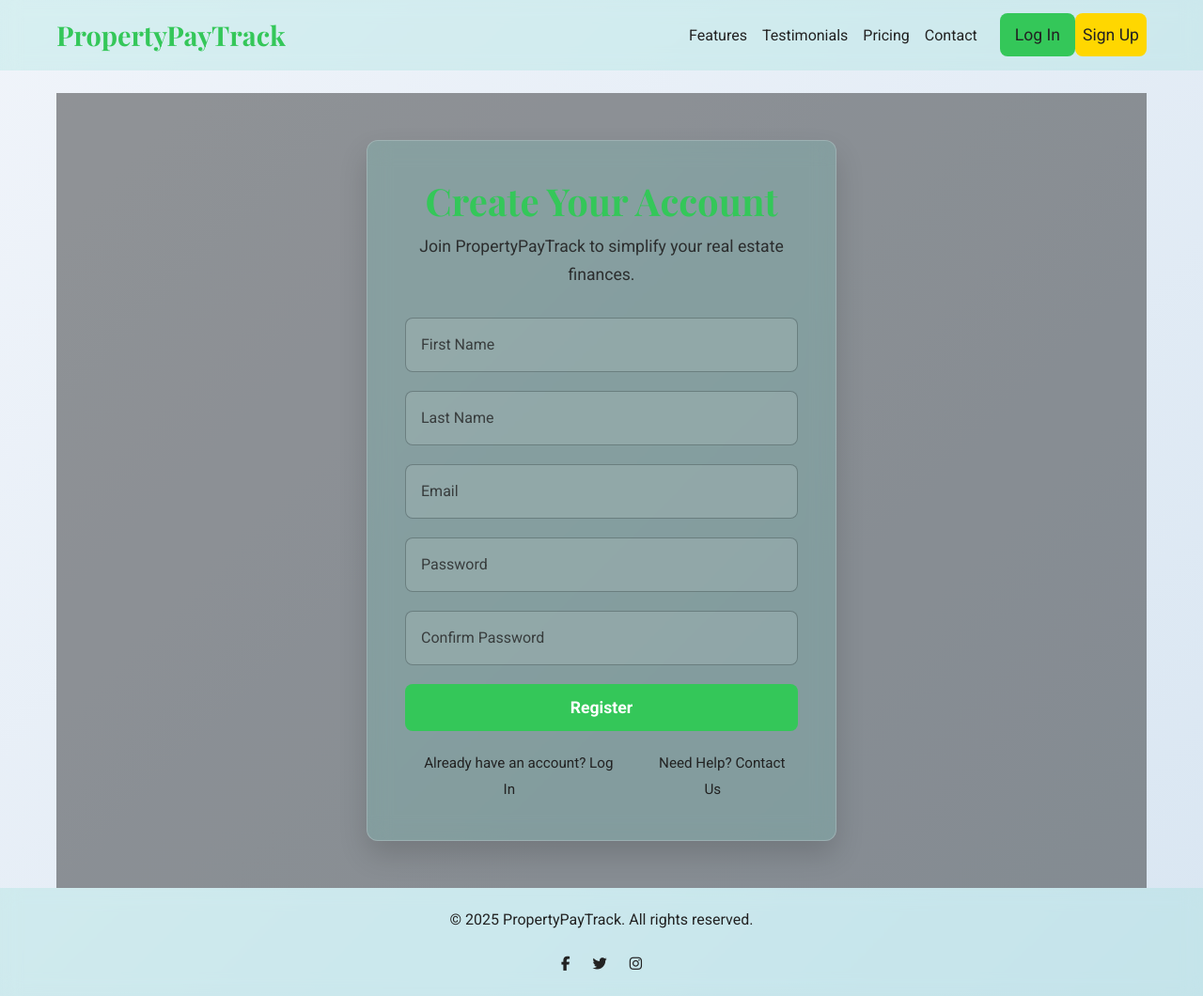
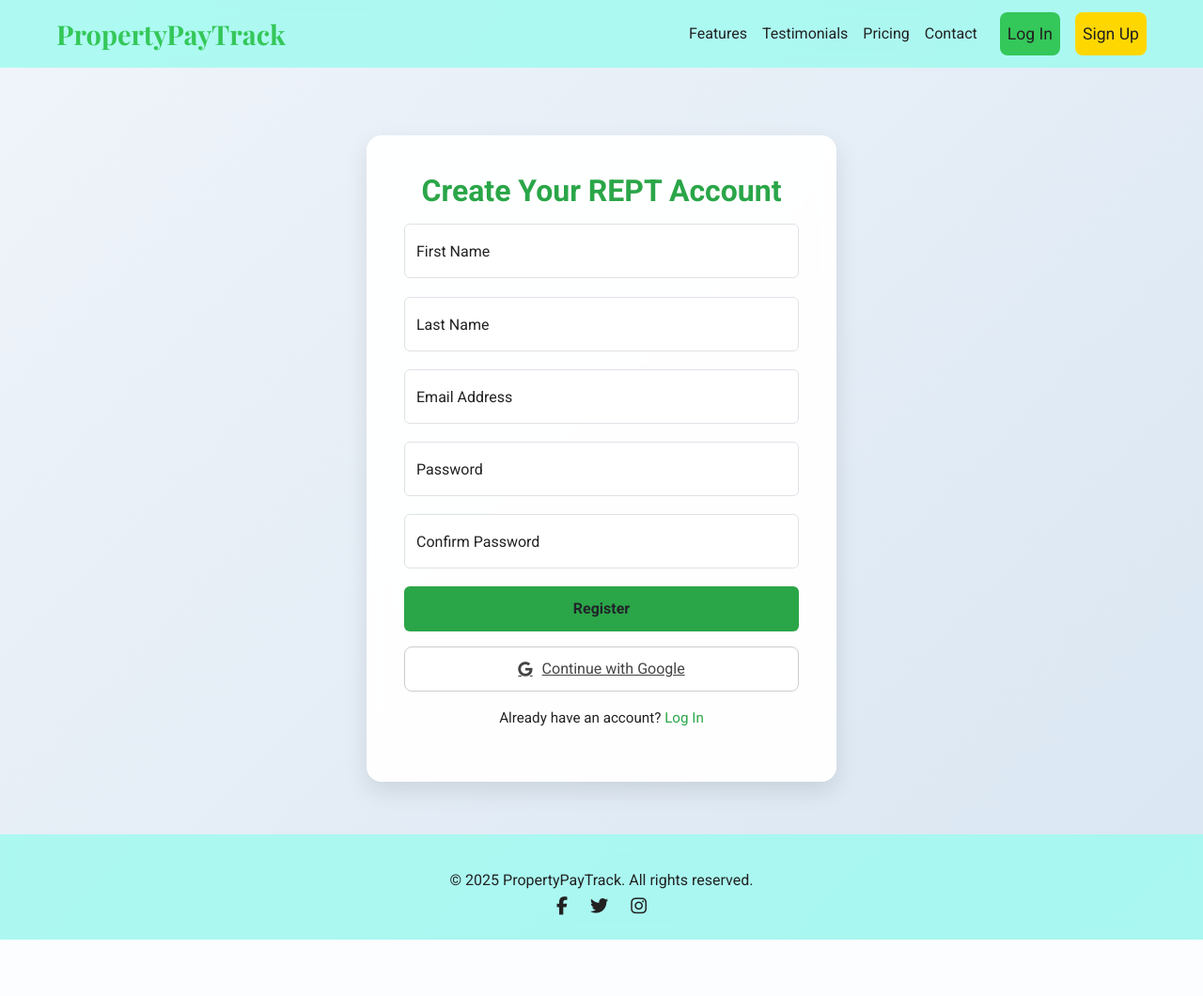
Before and after one commit to shannel890/Mfuko7, a Flask app: page /auth/register in a window 1280 px wide. Shown: the whole page at 94% size. After the commit the page ends 1000 px from the top, so only its background shows below. Run offline with Flask 3, Linux system fonts and the light colour scheme; some libraries are stand-ins or nearby versions.

Commit message:
added and modified the files

```diff
--- a/app/auth/routes.py
+++ b/app/auth/routes.py
@@ -1,7 +1,7 @@
-from flask import Blueprint, render_template, current_app, url_for, flash, redirect
+from flask import Blueprint, render_template, current_app, url_for, flash, redirect, session,request
 from flask_login import login_required,login_user, logout_user, current_user
-from app.models import User, Role, Tenant
-from app.extensions import db
+from app.models import User, Role, Tenant,County
+from app.extensions import db, oauth
 from app.forms import RegistrationForm, LoginForm, ForgotPasswordRequestForm, ResetPasswordForm, ExtendedEditProfileForm
 import uuid
 import logging
@@ -12,6 +12,7 @@
 from flask_mail import Message
 from itsdangerous import URLSafeTimedSerializer, SignatureExpired, BadSignature
 import traceback
+
 
 auth = Blueprint('auth',__name__,url_prefix='/auth')
 def send_email(subject, sender, recipients, text_body, html_body=None):
@@ -175,17 +176,29 @@
     try:
         form = ExtendedEditProfileForm(obj=current_user)
 
+        # Populate role choices
         if current_user.has_role('admin'):
             form.roles.choices = [(role.id, _l(role.name)) for role in Role.query.all()]
         else:
             form.roles.choices = [(role.id, _l(role.name)) for role in current_user.roles]
-            form.roles.data = [role.id for role in current_user.roles]
+            if request.method == 'GET':
+                form.roles.data = [role.id for role in current_user.roles]
+        form.county.choices = [(c.id, c.name) for c in County.query.all()]
 
         if form.validate_on_submit():
-            if not current_user.has_role('admin'):
-                form.roles.data = [role.id for role in current_user.roles]
-            form.populate_obj(current_user)
+            current_user.username = form.username.data
+            current_user.first_name = form.first_name.data
+            current_user.email = form.email.data
+            current_user.phone_number = form.phone_number.data
+            current_user.county = County.query.get(form.county.data)
+            current_user.language = form.language.data
+
+            if form.roles.data:
+                current_user.roles = Role.query.filter(Role.id.in_(form.roles.data)).all()
+
+            db.session.add(current_user)
             db.session.commit()
+
             flash(_l('Profile updated successfully!'), 'success')
             return redirect(url_for('auth.profile'))
 
@@ -195,6 +208,7 @@
         current_app.logger.error(f"Profile edit error: {traceback.format_exc()}")
         flash(_l('An error occurred while updating your profile.'), 'danger')
         return redirect(url_for('auth.profile'))
+
 
 @auth.route('/profile')
 @login_required
@@ -215,3 +229,47 @@
         current_app.logger.error(f"Roles page error: {traceback.format_exc()}")
         flash(_l('Unable to load roles.'), 'danger')
         return redirect(url_for('main.index'))
+
+
+
+# initialize OAuth in your app factory
+def init_oauth(app):
+    oauth.init_app(app)
+    oauth.register(
+        name='google',
+        client_id=app.config['GOOGLE_CLIENT_ID'],
+        client_secret=app.config['GOOGLE_CLIENT_SECRET'],
+        access_token_url='https://oauth2.googleapis.com/token',
+        access_token_params=None,
+        authorize_url='https://accounts.google.com/o/oauth2/auth',
+        authorize_params={
+            "access_type": "offline",
+            "prompt": "consent"
+        },
+        api_base_url='https://www.googleapis.com/oauth2/v2/',
+        client_kwargs={'scope': 'openid email profile'},
+    )
+@auth.route('/google-login')
+def google_login():
+    redirect_uri = url_for('auth.google_callback', _external=True)
+    return oauth.google.authorize_redirect(redirect_uri)
+
+@auth.route('/auth/google/callback')
+def google_callback():
+    token = oauth.google.authorize_access_token()
+    user_info = oauth.google.get('userinfo').json()
+
+    email = user_info['email']
+    name = user_info.get('name', 'No Name')
+
+    user = User.query.filter_by(email=email).first()
+    if not user:
+        # auto-register
+        user = User(email=email, first_name=name.split()[0], last_name=name.split()[-1])
+        db.session.add(user)
+        db.session.commit()
+
+    # store user in session
+    session['user_id'] = user.id
+    flash("Logged in with Google", "success")
+    return redirect(url_for('main.dashboard'))
--- a/app/extensions.py
+++ b/app/extensions.py
@@ -5,6 +5,8 @@
 from flask_migrate import Migrate
 from flask_wtf import CSRFProtect
 from flask_apscheduler import APScheduler
+from authlib.integrations.flask_client import OAuth
+oauth = OAuth()
 
 scheduler = APScheduler()
 db = SQLAlchemy()
--- a/app/templates/base.html
+++ b/app/templates/base.html
@@ -185,6 +185,7 @@
     {% block styles %}{% endblock %}
 </head>
 <body data-aos-easing="ease" data-aos-duration="1200" data-aos-delay="0">
+    <div class="d-flex flex-column min-100">
     <nav class="navbar navbar-expand-lg">
         <div class="container">
             <a class="navbar-brand" href="{{ url_for('main.index') }}">PropertyPayTrack</a>
@@ -202,15 +203,10 @@
                             <li class="nav-item"><a class="nav-link" href="{{ url_for('main.tenants_list') }}">{{ _('Tenants') }}</a></li>
                             <li class="nav-item"><a class="nav-link" href="{{ url_for('main.payments_history') }}">{{ _('Payments') }}</a></li>
                             <li class="nav-item"><a class="nav-link" href="{{ url_for('main.assign_property') }}">{{_('Assign property') }}</a></li>
-
-                        {% elif current_user.has_role('tenant') %}
+                        {% endif %}
+                        {% if current_user.has_role('tenant') %}
                             <li class="nav-item"><a class="nav-link" href="{{ url_for('main.tenant_dashboard') }}">{{ _('Dashboard') }}</a></li>
                             <li class="nav-item"><a class="nav-link" href="{{ url_for('main.tenant_make_payment') }}">{{ _('Make Payment') }}</a></li>
-                            {% if tenant is defined %}
-                                <li class="nav-item">
-                                    <a class="nav-link" href="{{ url_for('main.assign_property', tenant_id=tenant.id) }}">{{ _('Assign property') }}</a>
-                                </li>
-                            {% endif %}
                         {% endif %}
                         <li class="nav-item"><a class="nav-link" href="{{ url_for('auth.profile') }}">{{ _('Profile') }}</a></li>
                         <li class="nav-item"><a class="nav-link" href="{{ url_for('auth.logout') }}">{{ _('Logout') }}</a></li>
@@ -226,7 +222,7 @@
             </div>
         </div>
     </nav>
-
+</div>
     <!-- Flash messages -->
     <div class="container mt-3">
         {% with messages = get_flashed_messages(with_categories=true) %}
@@ -241,16 +237,14 @@
         {% endwith %}
     </div>
 
-    <!-- Main content -->
-    <main class="container mt-4">
-        {% block content %}
-        {% endblock %}
+   <main class="flex-grow-1">
+        {% block content %}{% endblock %}
     </main>
 
     <!-- Footer -->
     <footer>
         <div class="container">
-            <p>© 2025 PropertyPayTrack. All rights reserved.</p>
+            <p class="mt-3 mb-0">© 2025 PropertyPayTrack. All rights reserved.</p>
             <div class="footer-links">
                 <a href="https://facebook.com" aria-label="Facebook" target="_blank"><i class="fab fa-facebook-f"></i></a>
                 <a href="https://twitter.com" aria-label="Twitter" target="_blank"><i class="fab fa-twitter"></i></a>
--- a/app/templates/security/register.html
+++ b/app/templates/security/register.html
@@ -1,308 +1,162 @@
 {% extends "base.html" %}
-{% block title %}PropertyPayTrack - Register{% endblock %}
+{% block title %}Register | REPT{% endblock %}
 
 {% block styles %}
 <style>
-    :root {
-        --primary-color: #34c759; /* Matches index.html, home.html */
-        --secondary-color: #2aa648;
-        --accent-color: #ffd700;
-        --text-color: #222;
-        --light-text-color: #ffffff;
-        --background-color: #466e6e; /* Consistent with other templates */
-        --card-background: rgba(115, 221, 203, 0.2); /* Unified glassmorphism */
-        --shadow-light: rgba(87, 59, 59, 0.08);
-        --shadow-medium: rgba(0, 0, 0, 0.15);
-        --shadow-strong: rgba(0, 0, 0, 0.25);
+    body {
+        background: linear-gradient(135deg, #f0f4fa, #d9e6f2);
+        font-family: 'Roboto', sans-serif;
     }
 
-    body {
-        font-family: 'Roboto', sans-serif;
-        margin: 0;
-        padding: 0;
-        box-sizing: border-box;
-        background: linear-gradient(135deg, #f0f4fa 0%, #d9e6f2 100%); /* Gradient for performance */
-        color: var(--text-color);
-        line-height: 1.7;
+    .auth-wrapper {
+        min-height: 100vh;
+        display: flex;
+        justify-content: center;
+        align-items: center;
+        padding: 1rem;
     }
 
-    .auth-container {
-        min-height: 100vh;
+    .auth-card {
+        background: rgba(255, 255, 255, 0.95);
+        backdrop-filter: blur(10px);
+        max-width: 500px;
+        width: 100%;
+        padding: 2.5rem;
+        border-radius: 16px;
+        box-shadow: 0 10px 25px rgba(0, 0, 0, 0.1);
+    }
+
+    .auth-card h2 {
+        color: #2aa648;
+        font-weight: 600;
+        text-align: center;
+        margin-bottom: 1rem;
+    }
+
+    .form-floating {
+        margin-bottom: 1.2rem;
+    }
+
+    .btn-register {
+        background-color: #2aa648;
+        border: none;
+        padding: 12px;
+        font-weight: 600;
+        width: 100%;
+        margin-bottom: 1rem;
+        transition: 0.3s;
+    }
+
+    .btn-register:hover {
+        background-color: #238f3a;
+    }
+
+    .google-btn {
+        background-color: #fff;
+        border: 1px solid #ccc;
+        color: #444;
+        width: 100%;
+        padding: 10px;
+        font-weight: 500;
         display: flex;
         align-items: center;
         justify-content: center;
-        padding: 50px 20px;
-        position: relative;
-        overflow: hidden;
+        gap: 10px;
+        border-radius: 8px;
+        transition: 0.3s;
     }
 
-    .auth-container .overlay {
-        background: rgba(0, 0, 0, 0.4);
-        position: absolute;
-        top: 0;
-        left: 0;
-        width: 100%;
-        height: 100%;
-        z-index: 0;
+    .google-btn:hover {
+        background-color: #f5f5f5;
     }
 
-    .auth-card {
-        max-width: 500px;
-        width: 100%;
-        background-color: var(--card-background);
-        backdrop-filter: blur(12px);
-        -webkit-backdrop-filter: blur(12px);
-        border-radius: 12px;
-        padding: 40px;
-        border: 1px solid rgba(255, 255, 255, 0.2);
-        box-shadow: 0 15px 30px var(--shadow-medium);
-        position: relative;
-        z-index: 1;
-        margin: 0 auto;
+    .text-link {
+        text-align: center;
+        font-size: 0.95rem;
+        margin-top: 1rem;
     }
 
-    .auth-header {
-        text-align: center;
-        margin-bottom: 30px;
+    .text-link a {
+        color: #2aa648;
+        text-decoration: none;
     }
 
-    .auth-header h1 {
-        font-family: 'Playfair Display', serif;
-        font-size: 2.5em;
-        color: var(--primary-color);
-        margin-bottom: 10px;
-    }
-
-    .auth-header p {
-        font-size: 1.1em;
-        color: var(--text-color);
-        opacity: 0.9;
-    }
-
-    .form-floating {
-        position: relative;
-        margin-bottom: 20px;
-    }
-
-    .form-control {
-        background-color: rgba(255, 255, 255, 0.1);
-        border: 1px solid rgba(0, 0, 0, 0.2);
-        color: var(--text-color);
-        padding: 14px 16px;
-        border-radius: 8px;
-        font-size: 1em;
-        transition: border-color 0.3s ease, box-shadow 0.3s ease, transform 0.2s ease;
-    }
-
-    .form-control:focus {
-        background-color: rgba(255, 255, 255, 0.15);
-        border-color: var(--accent-color);
-        box-shadow: 0 0 10px rgba(255, 215, 0, 0.3);
-        transform: scale(1.02);
-        outline: none;
-    }
-
-    .form-control::placeholder {
-        color: rgba(0, 0, 0, 0.6);
-        font-family: 'Roboto', sans-serif;
-    }
-
-    .form-floating > label {
-        color: var(--text-color);
-        opacity: 0.8;
-        padding: 14px 16px;
-        transition: all 0.2s ease;
-    }
-
-    .form-control.is-invalid {
-        border-color: #dc3545;
-        box-shadow: 0 0 10px rgba(220, 53, 69, 0.3);
-    }
-
-    .invalid-feedback {
-        color: #dc3545;
-        font-size: 0.9em;
-        margin-top: 5px;
-    }
-
-    .btn-primary {
-        background-color: var(--primary-color);
-        border: none;
-        color: var(--light-text-color);
-        padding: 12px 24px;
-        border-radius: 8px;
-        font-weight: 700;
-        font-size: 1.1em;
-        transition: background-color 0.3s ease, transform 0.2s ease, box-shadow 0.3s ease;
-        width: 100%;
-        text-align: center;
-        position: relative;
-        overflow: hidden;
-    }
-
-    .btn-primary:hover {
-        background-color: var(--secondary-color);
-        transform: translateY(-3px);
-        box-shadow: 0 8px 20px var(--shadow-strong);
-    }
-
-    .bubble-effect::after {
-        content: '';
-        position: absolute;
-        top: 50%;
-        left: 50%;
-        width: 0;
-        height: 0;
-        background: rgba(255, 255, 255, 0.3);
-        border-radius: 50%;
-        transform: translate(-50%, -50%);
-        transition: width 0.6s ease, height 0.6s ease;
-    }
-
-    .bubble-effect:hover::after {
-        width: 200%;
-        height: 200%;
-    }
-
-    .footer-links {
-        text-align: center;
-        margin-top: 20px;
-    }
-
-    .footer-links ul {
-        list-style: none;
-        padding: 0;
-        margin: 0;
-        display: flex;
-        justify-content: center;
-        gap: 15px;
-    }
-
-    .footer-links a {
-        color: var(--text-color);
-        text-decoration: none;
-        font-size: 0.95em;
-        transition: color 0.3s ease;
-    }
-
-    .footer-links a:hover {
-        color: var(--accent-color);
-    }
-
-    @media (max-width: 768px) {
-        .auth-card {
-            padding: 30px;
-            max-width: 90%;
-        }
-
-        .auth-header h1 {
-            font-size: 2em;
-        }
-
-        .auth-header p {
-            font-size: 1em;
-        }
-
-        .btn-primary {
-            font-size: 1em;
-            padding: 10px 20px;
-        }
-    }
-
-    @media (max-width: 480px) {
-        .auth-card {
-            padding: 20px;
-        }
-
-        .auth-header h1 {
-            font-size: 1.8em;
-        }
-
-        .auth-header p {
-            font-size: 0.9em;
-        }
+    .text-link a:hover {
+        text-decoration: underline;
     }
 </style>
 {% endblock %}
 
 {% block content %}
-<section class="auth-container" data-aos="fade-up">
-    <div class="overlay"></div>
-    <div class="auth-card bg-glass">
-        <div class="auth-header">
-            <h1>Create Your Account</h1>
-            <p>Join PropertyPayTrack to simplify your real estate finances.</p>
+<div class="auth-wrapper">
+    <div class="auth-card">
+        <h2>Create Your REPT Account</h2>
+        {% with messages = get_flashed_messages(with_categories=true) %}
+            {% if messages %}
+                {% for category, message in messages %}
+                    <div class="alert alert-{{ category }} alert-dismissible fade show" role="alert">
+                        {{ message }}
+                        <button type="button" class="btn-close" data-bs-dismiss="alert"></button>
                     </div>
-        <div class="auth-body">
+                {% endfor %}
+            {% endif %}
+        {% endwith %}
+
         <form method="POST" novalidate>
             {{ form.hidden_tag() }}
-                <div class="form-floating" data-aos="fade-up" data-aos-delay="100">
-                    {{ form.first_name(class="form-control", placeholder="First Name", id="firstName") }}
-                    {{ form.first_name.label }}
-                    {% if form.first_name.errors %}
-                        <div class="invalid-feedback">
+
+            <div class="form-floating">
+                {{ form.first_name(class="form-control" + (" is-invalid" if form.first_name.errors else ""), placeholder="First Name") }}
+                <label for="first_name">First Name</label>
                 {% for error in form.first_name.errors %}
-                                {{ error }}
+                    <div class="invalid-feedback d-block">{{ error }}</div>
                 {% endfor %}
             </div>
-                    {% endif %}
-                </div>
-                <div class="form-floating" data-aos="fade-up" data-aos-delay="200">
-                    {{ form.last_name(class="form-control", placeholder="Last Name", id="lastName") }}
-                    {{ form.last_name.label }}
-                    {% if form.last_name.errors %}
-                        <div class="invalid-feedback">
+
+            <div class="form-floating">
+                {{ form.last_name(class="form-control" + (" is-invalid" if form.last_name.errors else ""), placeholder="Last Name") }}
+                <label for="last_name">Last Name</label>
                 {% for error in form.last_name.errors %}
-                                {{ error }}
+                    <div class="invalid-feedback d-block">{{ error }}</div>
                 {% endfor %}
             </div>
-                    {% endif %}
-                </div>
-                <div class="form-floating" data-aos="fade-up" data-aos-delay="300">
-                    {{ form.email(class="form-control", placeholder="Email Address", id="email") }}
-                    {{ form.email.label }}
-                    {% if form.email.errors %}
-                        <div class="invalid-feedback">
+
+            <div class="form-floating">
+                {{ form.email(class="form-control" + (" is-invalid" if form.email.errors else ""), placeholder="Email Address") }}
+                <label for="email">Email Address</label>
                 {% for error in form.email.errors %}
-                                {{ error }}
+                    <div class="invalid-feedback d-block">{{ error }}</div>
                 {% endfor %}
             </div>
-                    {% endif %}
-                </div>
-                <div class="form-floating" data-aos="fade-up" data-aos-delay="400">
-                    {{ form.password(class="form-control", placeholder="Password", id="password") }}
-                    {{ form.password.label }}
-                    {% if form.password.errors %}
-                        <div class="invalid-feedback">
+
+            <div class="form-floating">
+                {{ form.password(class="form-control" + (" is-invalid" if form.password.errors else ""), placeholder="Password") }}
+                <label for="password">Password</label>
                 {% for error in form.password.errors %}
-                                {{ error }}
+                    <div class="invalid-feedback d-block">{{ error }}</div>
                 {% endfor %}
             </div>
-                    {% endif %}
-                </div>
-                <div class="form-floating" data-aos="fade-up" data-aos-delay="500">
-                    {{ form.confirm_password(class="form-control", placeholder="Confirm Password", id="confirmPassword") }}
-                    {{ form.confirm_password.label }}
-                    {% if form.confirm_password.errors %}
-                        <div class="invalid-feedback">
+
+            <div class="form-floating">
+                {{ form.confirm_password(class="form-control" + (" is-invalid" if form.confirm_password.errors else ""), placeholder="Confirm Password") }}
+                <label for="confirm_password">Confirm Password</label>
                 {% for error in form.confirm_password.errors %}
-                                {{ error }}
+                    <div class="invalid-feedback d-block">{{ error }}</div>
                 {% endfor %}
             </div>
-                    {% endif %}
-                </div>
-                <div class="bubble-effect" data-aos="fade-up" data-aos-delay="600">
-                    {{ form.submit(class="btn btn-primary") }}
+
+            <div class="d-grid">
+                {{ form.submit(class="btn btn-register") }}
             </div>
 
+             <a href="{{ url_for('auth.google_login') }}" class="google-btn">
+                <i class="fab fa-google"></i> Continue with Google
+            </a>
         </form>
-        </div>
-        <div class="footer-links">
-            <ul>
-                <li><a href="{{ url_for('auth.login') }}">Already have an account? Log In</a></li>
-                <li><a href="{{ url_for('main.contact') }}">Need Help? Contact Us</a></li>
-            </ul>
+
+        <div class="text-link">
+            <p>Already have an account? <a href="{{ url_for('auth.login') }}">Log In</a></p>
         </div>
     </div>
-</section>
+</div>
 {% endblock %}
--- a/config.py
+++ b/config.py
@@ -26,3 +26,5 @@
     MAIL_USERNAME = config('MAIL_USERNAME')
     MAIL_PASSWORD = config('MAIL_PASSWORD')
     MAIL_DEFAULT_SENDER = config('MAIL_DEFAULT_SENDER')
+    GOOGLE_CLIENT_ID = config("40390178093-mkcjv5rq2es3lugj4km7nidm0psvavat.apps.googleusercontent.com")
+    GOOGLE_CLIENT_SECRET = config("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")
```
Also changed, not shown: app/__init__.py (+15 -1 lines), app/templates/landlord_dashboard.html (+41 -28 lines), app/templates/security/login.html (+103 -39 lines), instance/app.db. Lines whose indentation alone changed are shown as unchanged.
